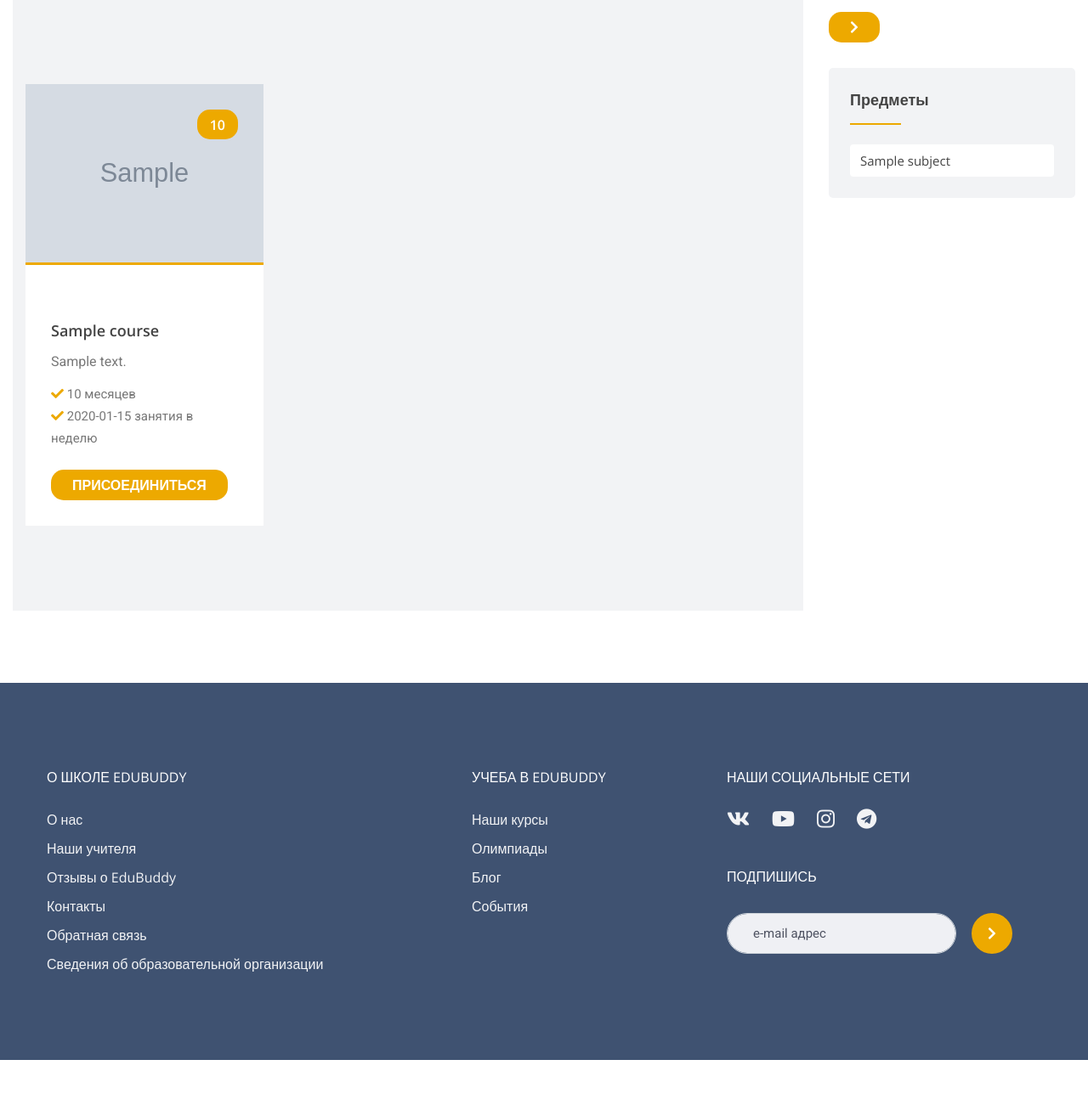
After one commit to KseniiaKornilova/olympiad_platform, a Django app: template olympiad_platform/templates/courses/all_courses.html in a window 1280 px wide. The commit adds this page. Shown: the part 1249-2563 px from the top of the page at 85% size. Run offline with Django 3.2, Linux system fonts and the light colour scheme; the template is opened without the code that fills it: most values are stand-ins (such as "Sample title", 1, 10 or a date in 2020); grey boxes marked "Sample" are stand-in pictures; some libraries are stand-ins or nearby versions.

Commit message:
feat: add courses' list and search ability

```diff
--- a/olympiad_platform/apps/courses/urls.py
+++ b/olympiad_platform/apps/courses/urls.py
@@ -5,4 +5,5 @@ app_name = 'courses'
 
 urlpatterns = [
     path('courses/list/', views.UserCoursesList.as_view(), name='courses_list'),
+    path('courses/', views.CourseList.as_view(), name='courses'),
 ]
--- a/olympiad_platform/templates/basic.html
+++ b/olympiad_platform/templates/basic.html
@@ -133,11 +133,12 @@
                                     <li class="nav-item dropdown">
                                         <a class="nav-link dropdown-toggle" href="about-us.html">Курсы</a>
                                         <div class="dropdown-menu">
-                                            <a class="dropdown-item" href="about-us.html">Дошкольникам</a>
-                                            <a class="dropdown-item" href="portfolio.html">1-4 классы</a>
-                                            <a class="dropdown-item" href="all-events.html">5-9 классы</a>
-                                            <a class="dropdown-item" href="testimonials.html">10-11 классы</a>
-                                            <a class="dropdown-item" href="faqs.html">Учителям</a>
+                                            <a class="dropdown-item" href="{% url 'courses:courses' %}">Все курсы</a>
+                                            <a class="dropdown-item" href="{% url 'courses:courses' %}?category=preschoolers">Дошкольникам</a>
+                                            <a class="dropdown-item" href="{% url 'courses:courses' %}?category=elementary">1-4 классы</a>
+                                            <a class="dropdown-item" href="{% url 'courses:courses' %}?category=middle">5-9 классы</a>
+                                            <a class="dropdown-item" href="{% url 'courses:courses' %}?category=ege">10-11 классы</a>
+                                            <a class="dropdown-item" href="{% url 'courses:courses' %}?category=it">Программирование</a>
                                         </div>
                                     </li>
                                     <li class="nav-item dropdown">
--- /dev/null
+++ b/olympiad_platform/templates/courses/all_courses.html
@@ -0,0 +1,88 @@
+{% extends 'basic.html' %}
+{% load static %}
+{% load bootstrap4 %}
+
+{% block title %} EduBuddy school - Список курсов {% endblock %}
+
+{% block content %}
+<div class="title-section dark-bg grey-bg">
+    <div class="container">
+        <div class="row">
+
+            <div class="col-sm-12 col-padding-y">
+                <div class="title-section-text">
+
+                    <h1>Наши курсы</h1>
+                </div>
+            </div><!-- Top Columns /-->
+
+        </div>
+    </div><!-- Grid Container /-->
+</div>
+
+
+
+<div class="container-fluid">
+    <div class="row">
+
+    <div class="col-sm-12 col-md-12 col-lg-9">
+        <div class="our-courses grey-bg grey-bg-color module">
+            <div class="container">
+                <div class="row">
+
+                {% for course in courses %}
+
+                <div class="col-sm-12 col-md-6 col-lg-4 col-padding-y">
+                    <div class="course-warp">
+                        <div class="course-img">
+                            <img src="{% static course.image %}" alt="Our Courses">
+                            <div class="course-price">
+                                {% if course.price == 0 %}
+                                <h6>БЕСПЛАТНО</h6>
+                                {% else %}
+                                <h6>{{ course.price }}</h6>
+                                {% endif %}
+                            </div>
+                        </div>
+                        <div class="course-text">
+                            <h5><a href="#">{{ course.title }}</a></h5>
+                            <p>{{ course.course_description }}</p>
+                            <ul class="menu">
+                                <li><i class="fas fa-check"></i> {{ course.month_amount }} месяцев</li>
+                                <li><i class="fas fa-check"></i> {{course.times_a_week }} занятия в неделю</li>
+                            </ul>
+                            <a href="#" class="btn btn-light btn-dark-animated">Присоединиться</a>
+                        </div>
+                    </div><!-- Courses warp /-->
+                </div><!-- columns /-->
+                {% endfor %}
+                </div>
+            </div>
+        </div>
+    </div>
+
+    <div class="col-sm-12 col-md-12 col-lg-3 col-padding-y ">
+        <form method="GET">
+            {% csrf_token %}
+            {{ form }}
+            <input type="hidden" name="next" value="{{ next }}">
+            <button type="submit" class="btn btn-light"><i class="fas fa-chevron-right"></i></button>
+        </form>
+
+        <div class="widget side-bar border-btm">
+            <h6>Предметы</h6>
+            <div class="content">
+                <ul class="list-unstyled">
+                    {% for subject in subjects %}
+                    <li><a href="{% url 'courses:courses' %}?subject={{ subject.pk }}">{{ subject.name }}</a></li>
+                    {% endfor %}
+                </ul>
+            </div><!-- Widget Content /-->
+        </div>
+    </div> <!-- columns /-->
+
+
+    </div>
+</div>
+
+{% endblock %}
```
Also changed, not shown: olympiad_platform/apps/courses/views.py (+26 -0 lines), olympiad_platform/static/assets/images/help/our-courses/our-courses-img10.jpg (added), olympiad_platform/static/assets/images/help/our-courses/our-courses-img7.jpg (added), olympiad_platform/static/assets/images/help/our-courses/our-courses-img8.jpg (added), olympiad_platform/static/assets/images/help/our-courses/our-courses-img9.jpg (added), olympiad_platform/static/assets/images/help/our-olympiads/our-olympiads-img4.jpg (added), olympiad_platform/static/assets/images/help/our-olympiads/our-olympiads-img5.jpg (added), olympiad_platform/static/assets/images/help/our-olympiads/our-olympiads-img6.jpg (added).
